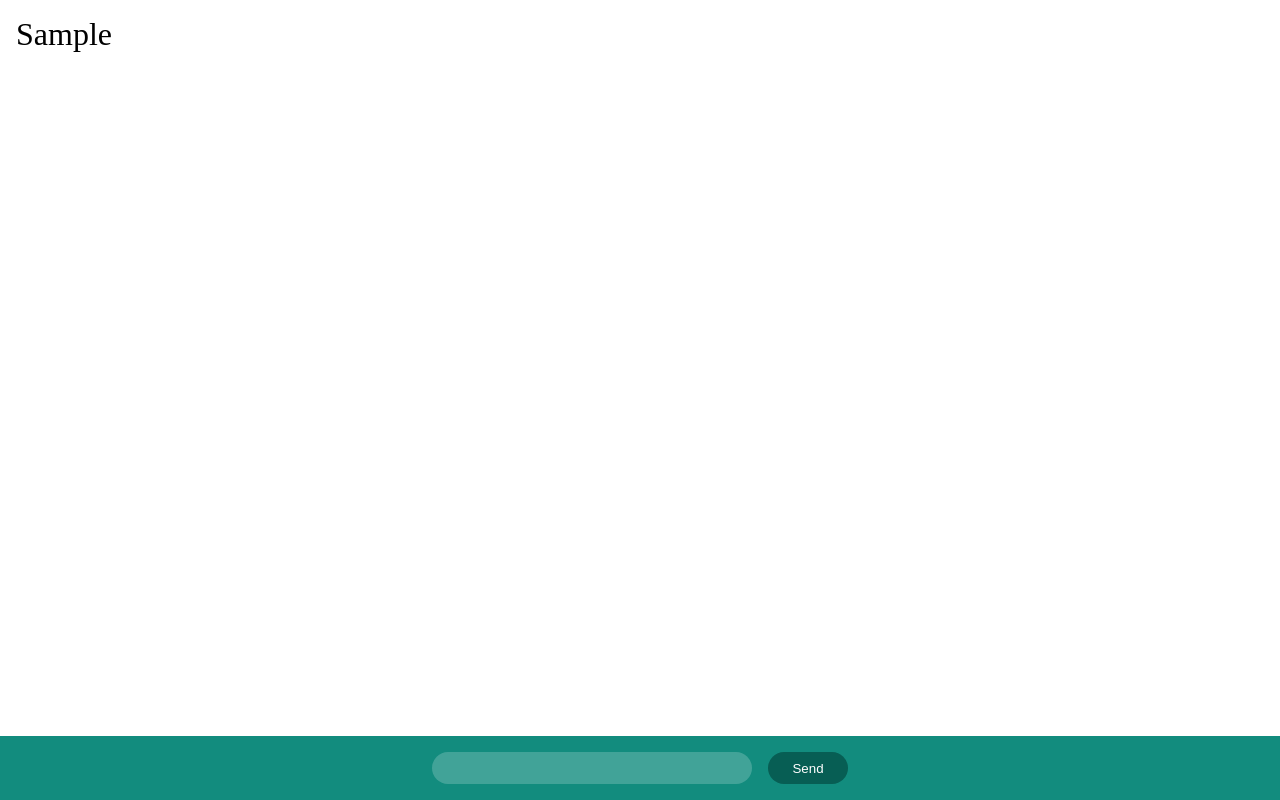
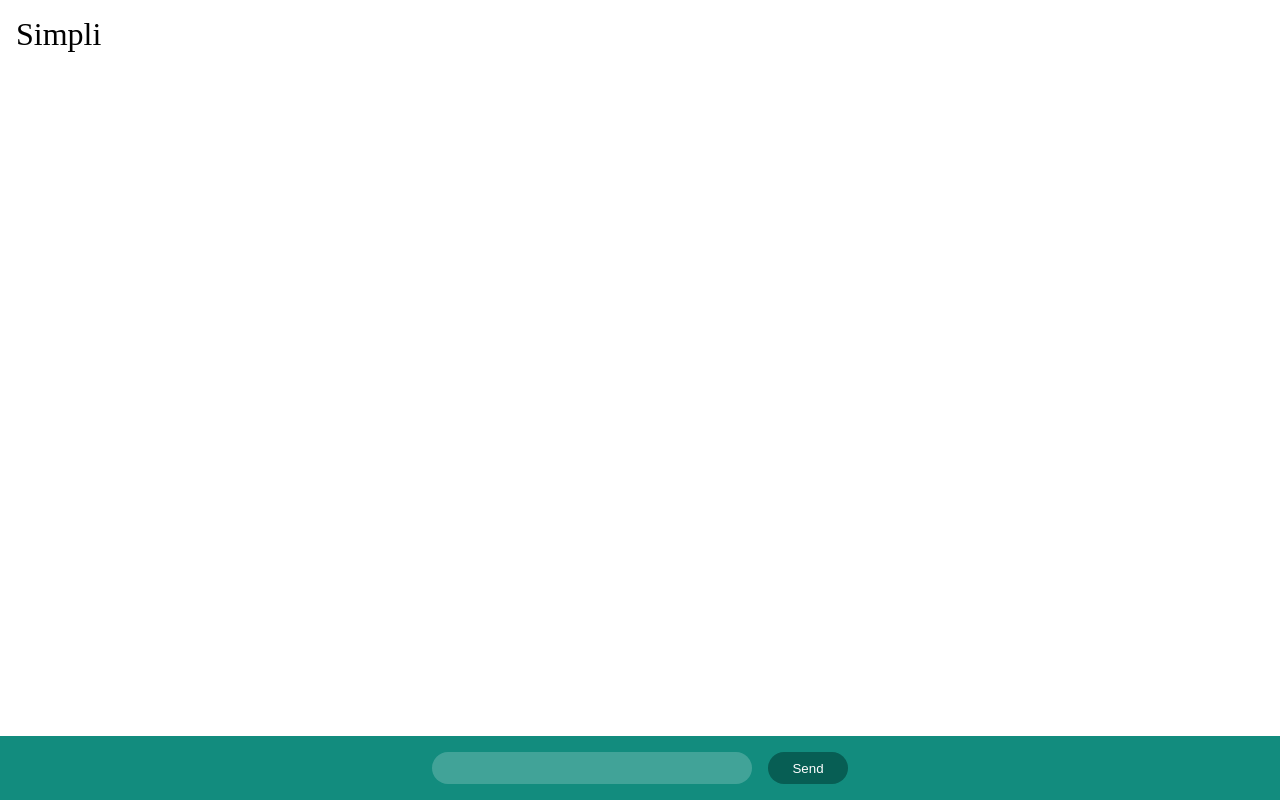
Before and after one commit to alsersan/chat, an Angular app: page / in a window 1280 px wide. Both pictures are taken after typing "Sample" into the empty fields and a click on the button "Send". Built offline with nearby package versions, Linux system fonts and the light colour scheme.

Commit message:
add mimimi pipe

```diff
--- a/src/app/app.module.ts
+++ b/src/app/app.module.ts
@@ -6,9 +6,10 @@ import { AppRoutingModule } from './app-routing.module';
 import { AppComponent } from './app.component';
 import { MessagesComponent } from './messages/messages.component';
 import { FieldComponent } from './field/field.component';
+import { MimimiPipe } from './mimimi.pipe';
 
 @NgModule({
-  declarations: [AppComponent, MessagesComponent, FieldComponent],
+  declarations: [AppComponent, MessagesComponent, FieldComponent, MimimiPipe],
   imports: [BrowserModule, AppRoutingModule, FormsModule],
   providers: [],
   bootstrap: [AppComponent],
--- a/src/app/messages/messages.component.html
+++ b/src/app/messages/messages.component.html
@@ -2,5 +2,5 @@
   *ngFor="let message of messages; let i = index"
   [ngClass]="i % 2 === 0 ? 'left' : 'right'"
 >
-  {{ message }}
+  {{ message | mimimi }}
 </p>
--- /dev/null
+++ b/src/app/mimimi.pipe.ts
@@ -0,0 +1,10 @@
+import { Pipe, PipeTransform } from '@angular/core';
+
+@Pipe({
+  name: 'mimimi',
+})
+export class MimimiPipe implements PipeTransform {
+  transform(value: string, ...args: unknown[]): unknown {
+    return value.replace(/[aeiou]/gi, 'i');
+  }
+}
```
Also changed, not shown: 1 other file (tests, documents, lock files or other folders).
